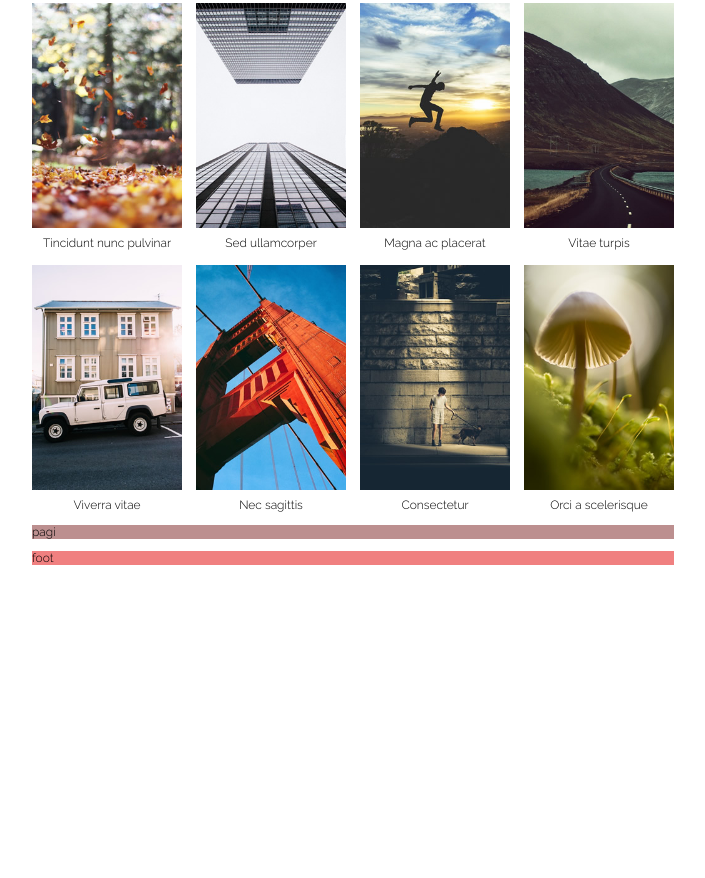
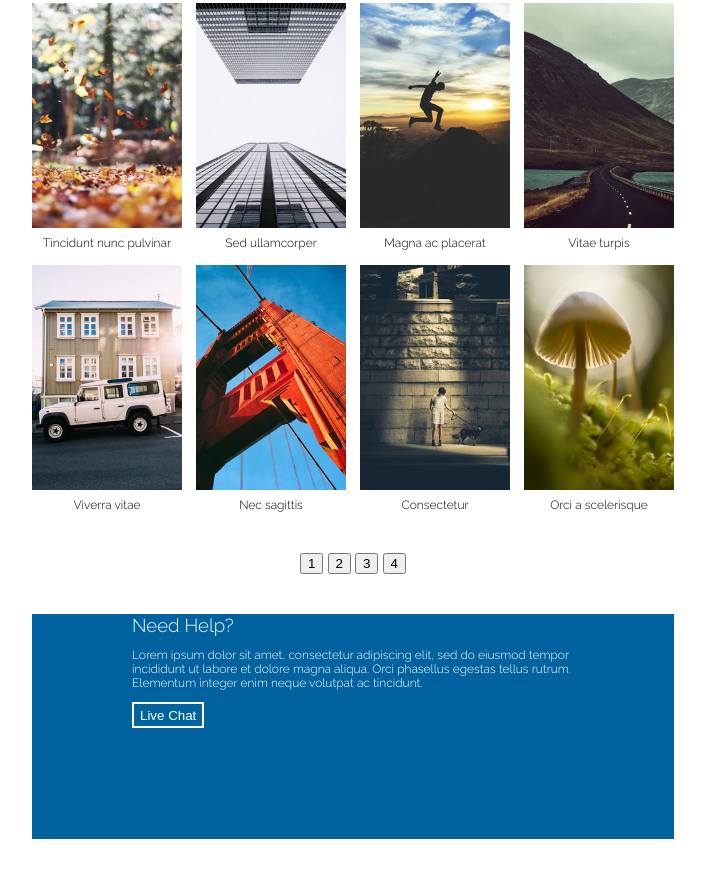
Before and after one commit to Benilec/Shelf, a plain HTML site: page index.html in a window 1280 px wide. Shown: the part 378-1256 px from the top of the page, without its empty margins (328-1033 px from the left). Before the commit the page ends 1000 px from the top, so only its background shows below. Drawn offline with Linux system fonts and the light colour scheme.

Commit message:
paginator and footer start

```diff
--- a/index.html
+++ b/index.html
@@ -64,10 +64,17 @@
                 </div>
             </div>
             <div class="paginator">
-                <p>pagi</p>
+                <input type="submit" value="1">
+                <input type="submit" value="2">
+                <input type="submit" value="3">
+                <input type="submit" value="4">
             </div>
             <footer class="footer">
-                <p>foot</p>
+                    <div class="help">Need Help?</div>
+                <div class="pFooter">
+                    <p>Lorem ipsum dolor sit amet, consectetur adipiscing elit, sed do eiusmod tempor incididunt ut labore et dolore magna aliqua. Orci phasellus egestas tellus rutrum. Elementum integer enim neque volutpat ac tincidunt.</p>
+                </div>
+                <input type="submit" value="Live Chat" id="liveChat">
             </footer>
         </span>
 </section>
--- a/style.css
+++ b/style.css
@@ -84,6 +84,7 @@ nav ul li {
   grid-template-areas:
   "img1 img2 img3 img4"
   "img5 img6 img7 img8";
+  margin-bottom: 40px;
 }
 
 .caption {
@@ -126,11 +127,34 @@ nav ul li {
 }
 
 .paginator {
-  background: rosybrown;
   grid-area: paginator;
+  text-align: center;
+  margin-bottom: 40px;
 }
 
 .footer {
-  background: lightcoral;
+  background: rgba(0, 98, 158);
   grid-area: footer;
+  height: 225px;
+  margin-bottom: 20px;
 }
+
+#liveChat {
+  background: rgba(0, 98, 158);
+  color: white;
+  margin: 0 0 0 100px;
+  height: 26px;
+  border-style: solid;
+  border-color: white;
+}
+
+.help {
+  font-size: 1.17em;
+  color: white;
+  margin: 0 0 0 100px;
+}
+
+.pFooter {
+  color: white;
+  margin: 0 60px 0 100px;
+}
```
